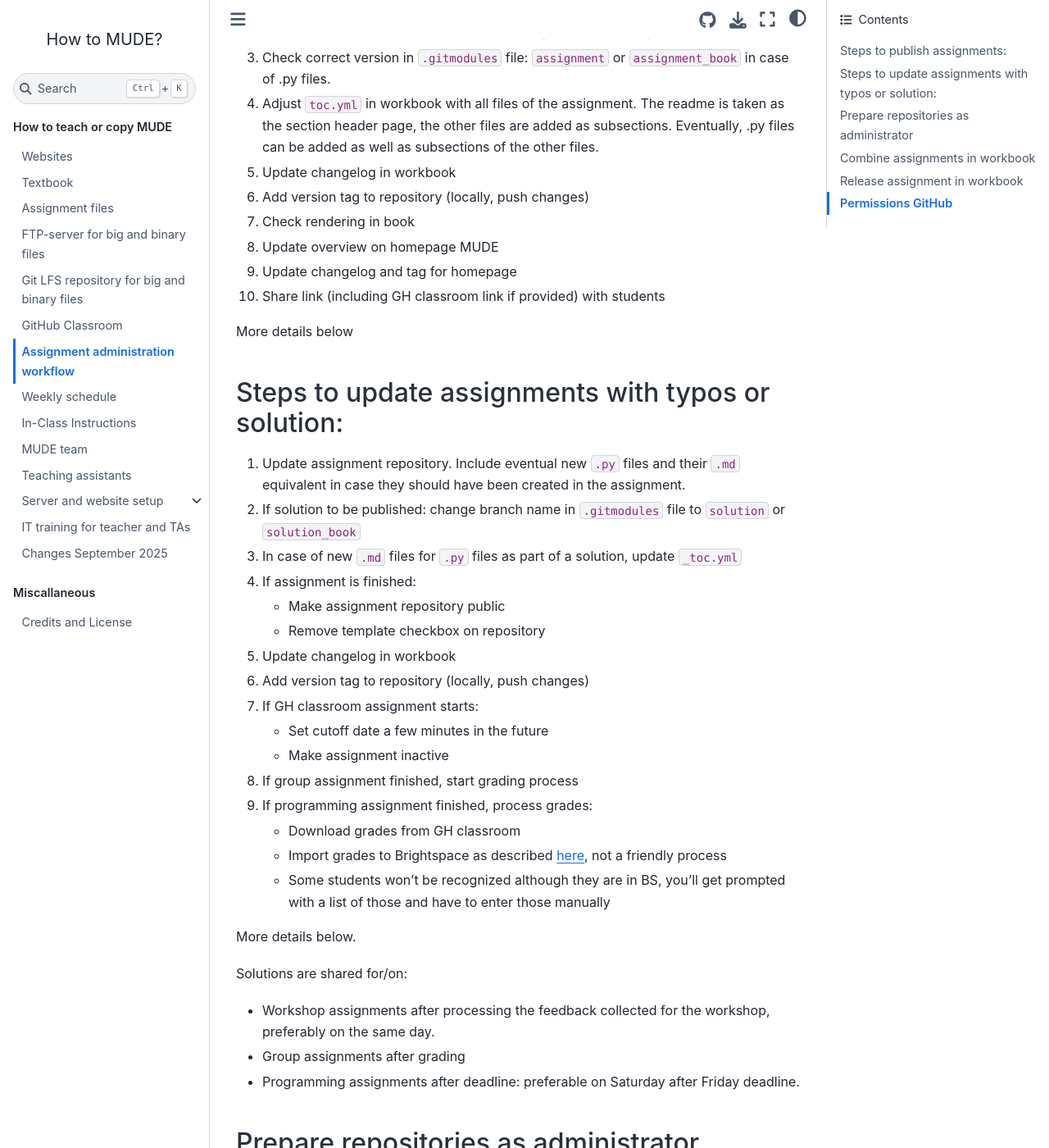
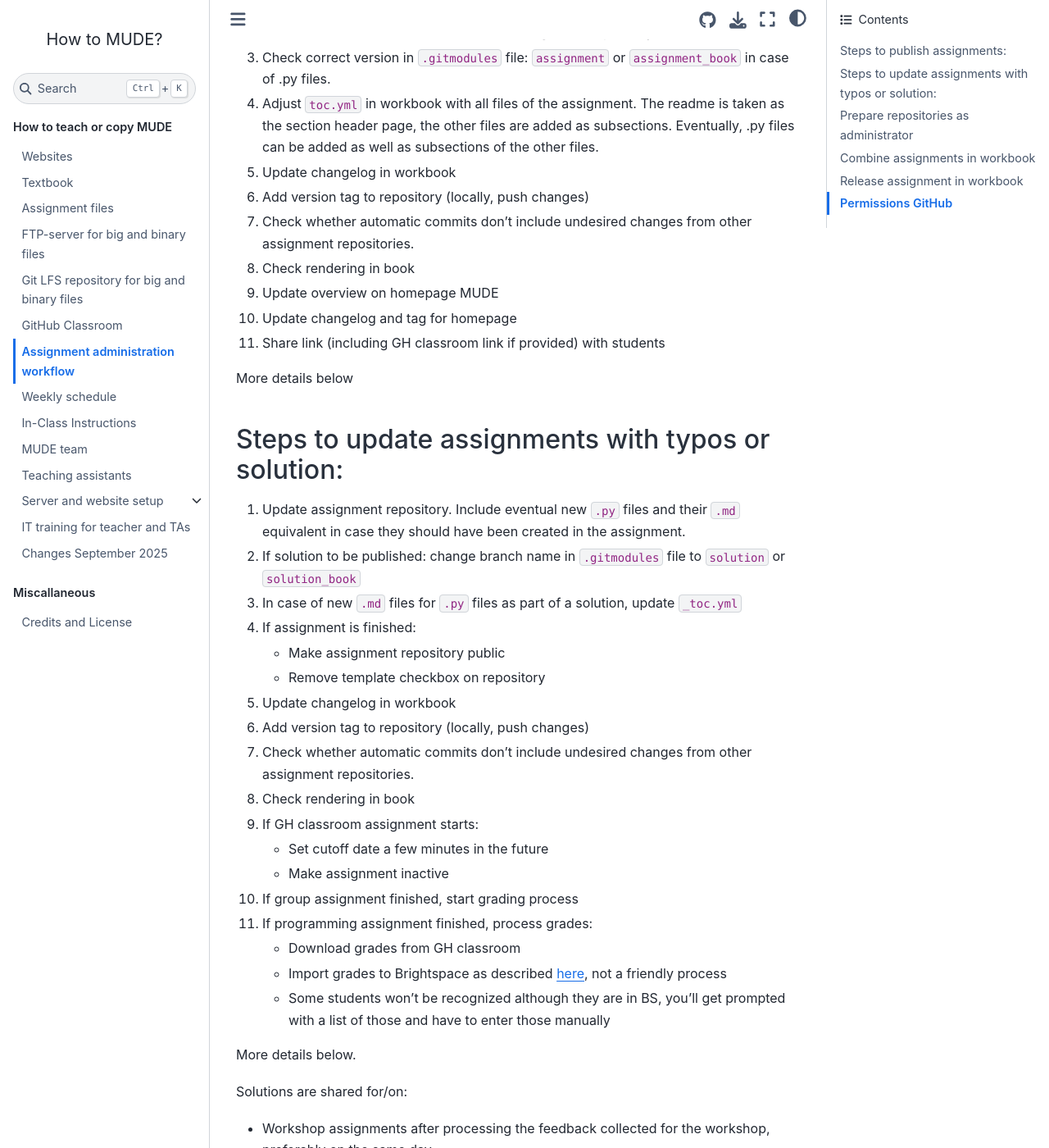
Before and after one commit to TUDelft-MUDE/teacher, a Jupyter Book: the page built from book/assignment_workflow.md, in a window 1280 px wide and 1400 px high, scrolled down 896 px. Shown: the whole window at 82% size. Built offline with Jupyter Book 1.0.4 settings and Sphinx 7.4.7 and the Sphinx Book theme 1.1.4, drawn with Linux system fonts in a browser that asks for light colours; comment, search, counter and statistics services are not loaded.

Commit message:
Revise assignment workflow steps and add checks

```diff
--- a/book/assignment_workflow.md
+++ b/book/assignment_workflow.md
@@ -30,10 +30,11 @@
 4. Adjust `toc.yml` in workbook with all files of the assignment. The readme is taken as the section header page, the other files are added as subsections. Eventually, .py files can be added as well as subsections of the other files.
 5. Update changelog in workbook
 6. Add version tag to repository (locally, push changes)
-7. Check rendering in book
-8. Update overview on homepage MUDE
-9. Update changelog and tag for homepage
-10. Share link (including GH classroom link if provided) with students
+7. Check whether automatic commits don't include undesired changes from other assignment repositories.
+8. Check rendering in book
+9. Update overview on homepage MUDE
+10. Update changelog and tag for homepage
+11. Share link (including GH classroom link if provided) with students
 
 More details below
 
@@ -46,11 +47,13 @@ More details below
     - Remove template checkbox on repository
 5. Update changelog in workbook
 6. Add version tag to repository (locally, push changes)
-7. If GH classroom assignment starts:
+7. Check whether automatic commits don't include undesired changes from other assignment repositories.
+8. Check rendering in book
+9. If GH classroom assignment starts:
     - Set cutoff date a few minutes in the future
     - Make assignment inactive
-8. If group assignment finished, start grading process
-9. If programming assignment finished, process grades:
+10. If group assignment finished, start grading process
+11. If programming assignment finished, process grades:
     - Download grades from GH classroom
     - Import grades to Brightspace as described [here](https://www.tudelft.nl/en/teaching-support/educational-tools/brightspace/assessing-assignments-grading/manage-grades#exportingimporting-grades), not a friendly process
     - Some students won't be recognized although they are in BS, you'll get prompted with a list of those and have to enter those manually
```
